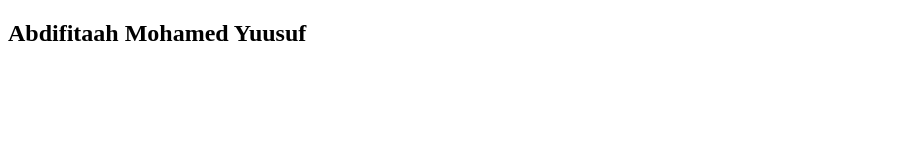
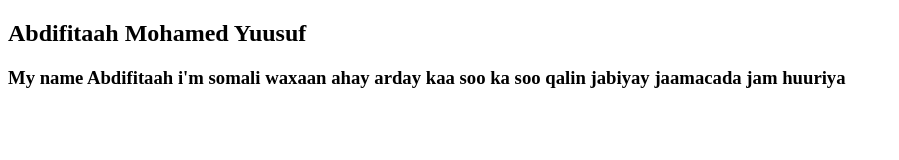
Before and after one commit to EngBicir1/fluttorBeginners, a plain HTML site: page index.html in a window 1280 px wide. Shown: the whole page, without its empty margins (0-899 px from the left). Drawn offline with Linux system fonts and the light colour scheme.

Commit message:
updated text to free range

```diff
--- a/index.html
+++ b/index.html
@@ -7,5 +7,8 @@
 </head>
 <body>
     <p><h2>Abdifitaah Mohamed Yuusuf</h2></p>
+
+    <h3>My name Abdifitaah i'm somali waxaan ahay arday kaa soo
+        ka soo qalin jabiyay jaamacada jam huuriya </h3>
 </body>
 </html>
```
